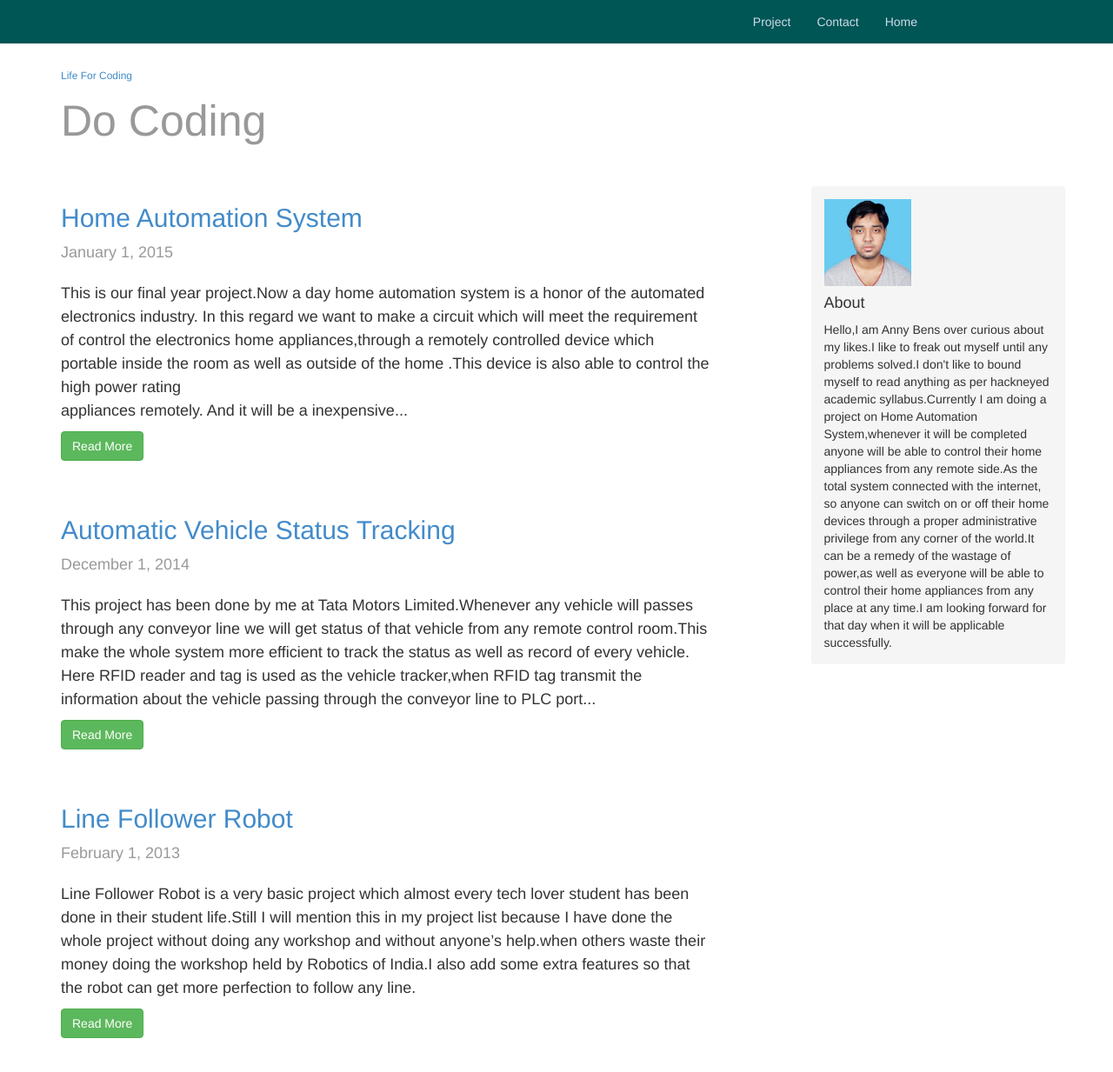
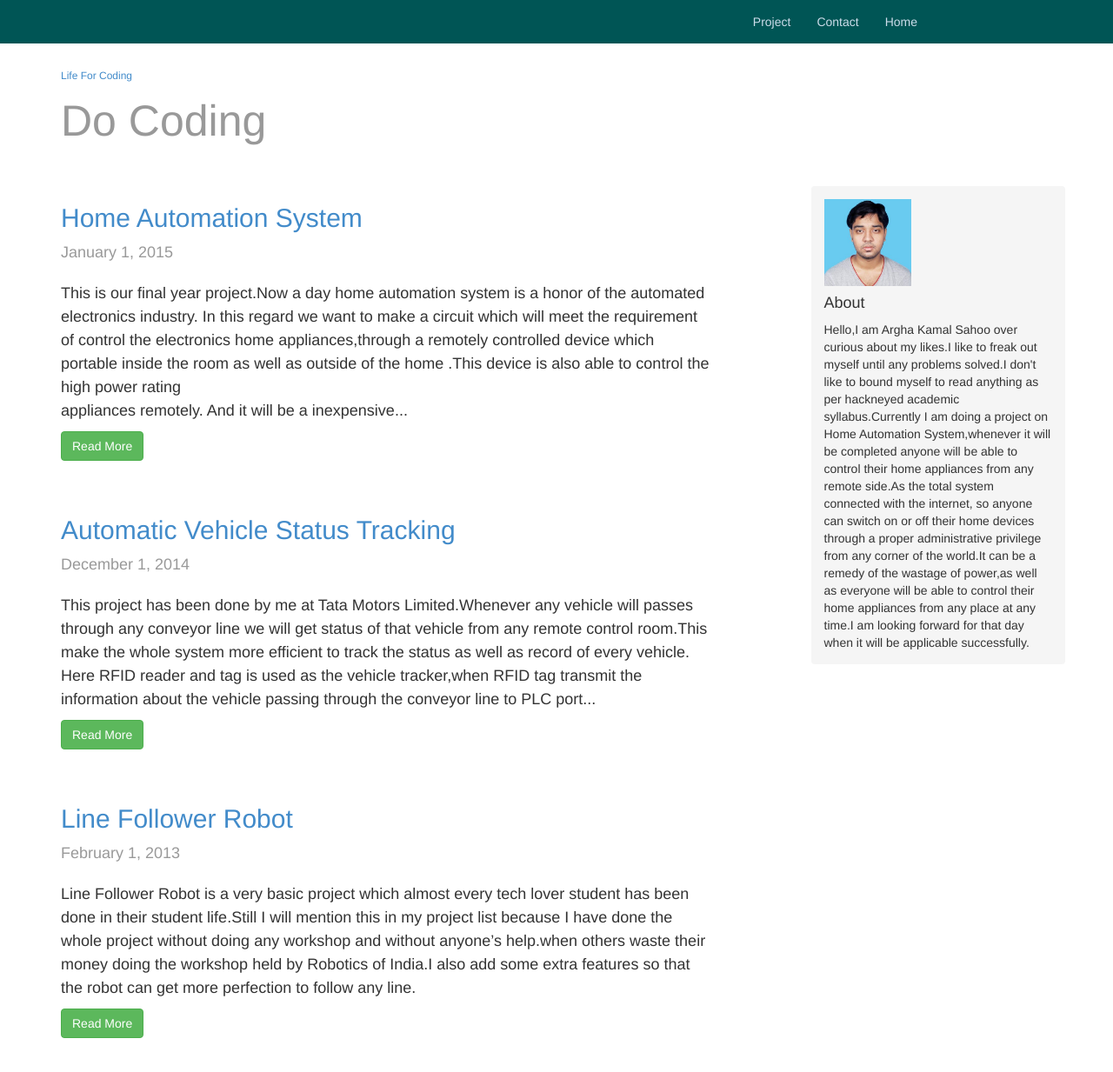
Before and after one commit to xamps/xamps.github.io, a Jekyll site: the page built from index.html, in a window 1280 px wide, cut to the strip 0-1233 px from the top of the page. Shown: the whole strip at 87% size. Built offline with Jekyll 4.4.1, drawn with Linux system fonts in a browser that asks for light colours; nearby versions of some CDN libraries; library files that are not in the unit come from our copies.

Commit message:
Update sidebar.html

```diff
--- a/_includes/sidebar.html
+++ b/_includes/sidebar.html
@@ -6,7 +6,7 @@
             </p>
             <h4>About</h4>
             <p>
-			 Hello,I am Anny Bens over curious about my likes.I like to freak out myself until any problems solved.I don't like to bound myself to read anything as per
+			 Hello,I am Argha Kamal Sahoo over curious about my likes.I like to freak out myself until any problems solved.I don't like to bound myself to read anything as per
              hackneyed academic syllabus.Currently I am doing a project on Home Automation System,whenever it will be completed anyone will be able to control
              their home appliances from any remote side.As the total system connected with the internet, so anyone can switch on or off their home devices
              through a proper administrative privilege from any corner of the world.It can be a remedy of the wastage of power,as well as everyone will be able
```
